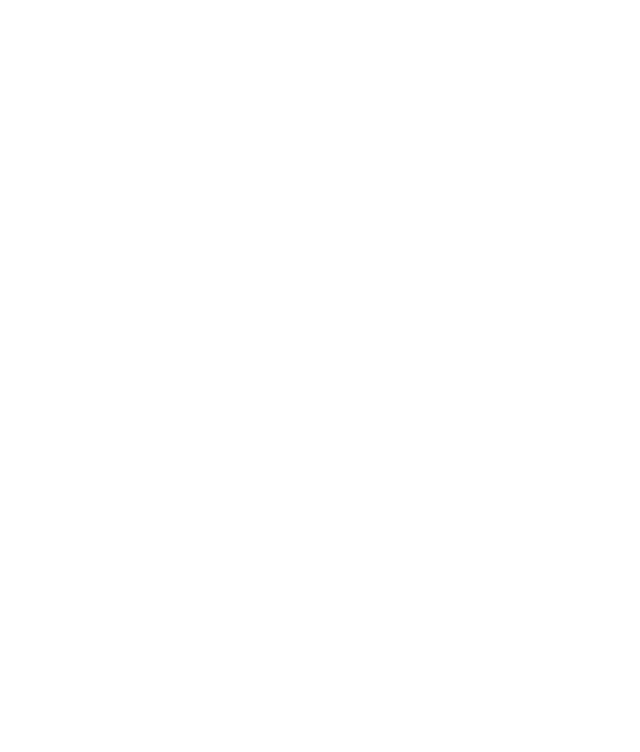
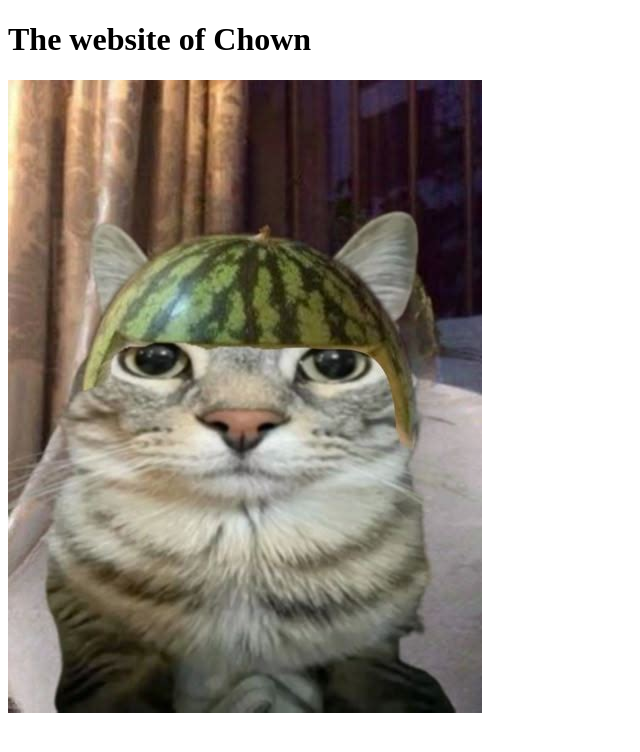
Before and after one commit to John-Glazebrook/2026-yr2-web, a plain HTML site: page chown.html in a window 1280 px wide. Shown: the whole page, without its empty margins (0-640 px from the left). Drawn offline with Linux system fonts and the light colour scheme.

Commit message:
made website chown

```diff
--- a/chown.html
+++ b/chown.html
@@ -6,6 +6,8 @@
     <title>Chown</title>
 </head>
 <body>
+    <h1>The website of Chown</h1>
 
+    <img src="starey.jpg">
 </body>
 </html>
```
Also changed, not shown: starey.jpg (added).
